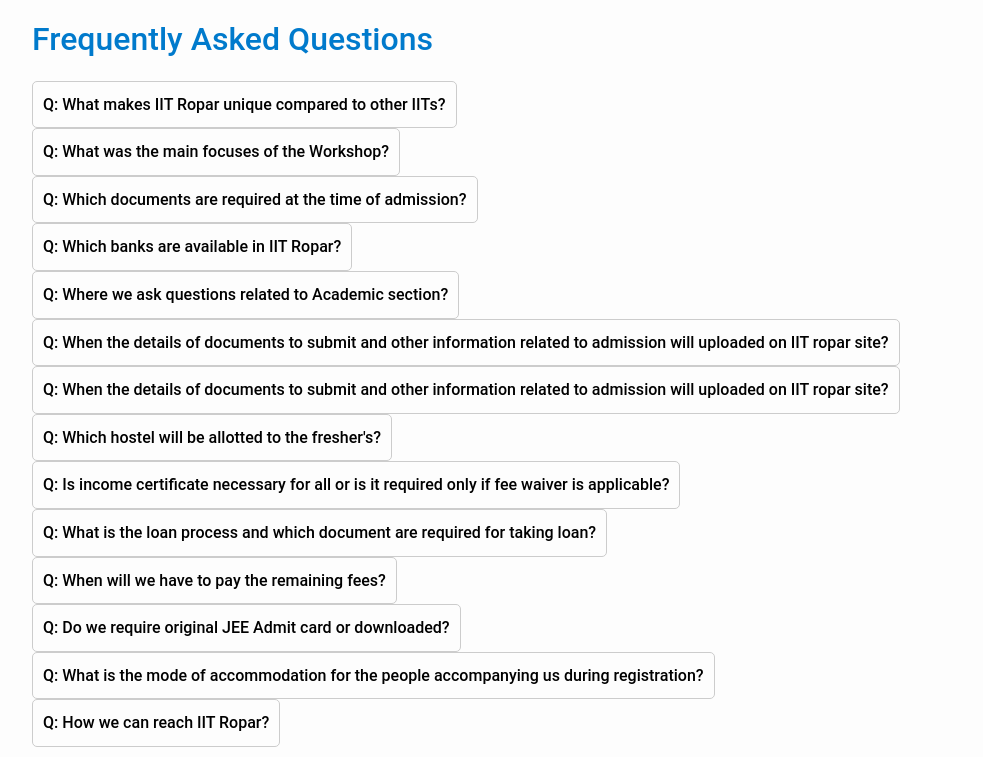
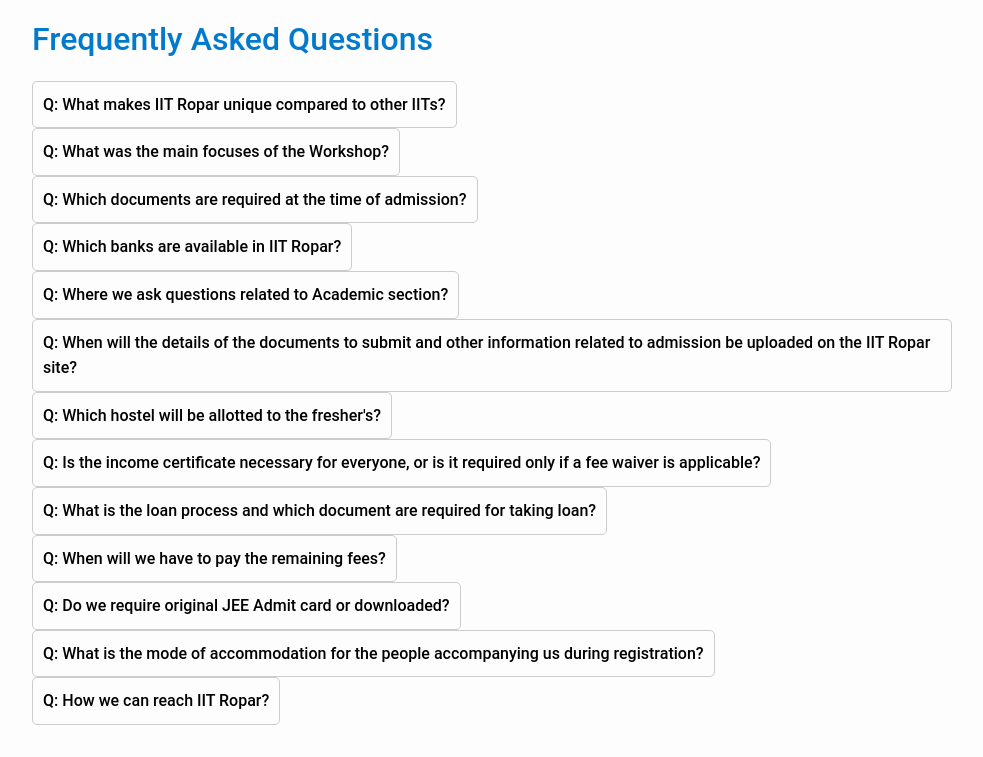
Before and after one commit to sudarshansudarshan/swagatam, a Jekyll site: the page built from index.markdown, in a window 1280 px wide and 900 px high, scrolled down 1640 px, cut to the strip 143-900 px from the top of the window. Shown: the whole strip, without its empty margins (148-1131 px from the left). Built offline with Jekyll 4.4.1, drawn with Linux system fonts in a browser that asks for light colours; after the commit the page ends 2518 px from its top, so only the background shows below that.

Commit message:
Update index.markdown

```diff
--- a/index.markdown
+++ b/index.markdown
@@ -118,7 +118,7 @@ The shift from JEE preparation to college life is typically quite challenging fo
 10. Gap certificate if applicable<br>
 11. Medical certificate in IIT Ropar format<br>
 12. Income certificate <br>
-These are a tentative list of documents, and the actual list (in proper format) will be uploaded on our website (https://www.iitrpr.ac.in).
+This is a tentative list of documents. The actual list (in proper format) will be uploaded on our website (https://www.iitrpr.ac.in).
 </details>
 
 
@@ -128,7 +128,7 @@ These are a tentative list of documents, and the actual list (in proper format)
 <b> Q: Which banks are available in IIT Ropar? </b>
 </summary>
 <br>
-State Bank of India Ropar
+State Bank of India.
 </details>
 
 <details>
@@ -143,19 +143,10 @@ For academic section queries please use: 01881-231111, 231113, 231176 and email
 
 <details>
   <summary style="border:1px solid #ccc; padding: 10px; border-radius: 5px; display: inline-block; cursor: pointer;">
-<b> Q: When the details of documents to submit and other information related to admission will uploaded on IIT ropar site? </b>
+<b> Q: When will the details of the documents to submit and other information related to admission be uploaded on the IIT Ropar site? </b>
 </summary>
 <br>
-The details will be uploaded on Monday (08-07-2024) on our website https://www.iitrpr.ac.in
-</details>
-
-
-<details>
-  <summary style="border:1px solid #ccc; padding: 10px; border-radius: 5px; display: inline-block; cursor: pointer;">
-<b> Q: When the details of documents to submit and other information related to admission will uploaded on IIT ropar site? </b>
-</summary>
-<br>
-The details will be uploaded on Monday (08-07-2024) on our website https://www.iitrpr.ac.in
+The details will be uploaded on Monday, 08-07-2024, on our website https://www.iitrpr.ac.in.
 </details>
 
 
@@ -164,16 +155,16 @@ The details will be uploaded on Monday (08-07-2024) on our website https://www.i
 <b> Q: Which hostel will be allotted to the fresher's? </b>
 </summary>
 <br>
-The allocation of the hostel is distributed. A circular regarding the same will be put on the website soon.
+Hostels will be allotted randomly. A circular regarding this will be posted on the website soon.
 </details>
 
 
 <details>
   <summary style="border:1px solid #ccc; padding: 10px; border-radius: 5px; display: inline-block; cursor: pointer;">
-<b> Q: Is income certificate necessary for all or is it required only if fee waiver is applicable? </b>
+<b> Q: Is the income certificate necessary for everyone, or is it required only if a fee waiver is applicable?</b>
 </summary>
 <br>
-All the forms which will be uploaded on our website on Monday, 08-07-2024 are mandatory.
+All the forms that will be uploaded on our website on Monday, 08-07-2024, are mandatory.
 </details>
 
 
```
